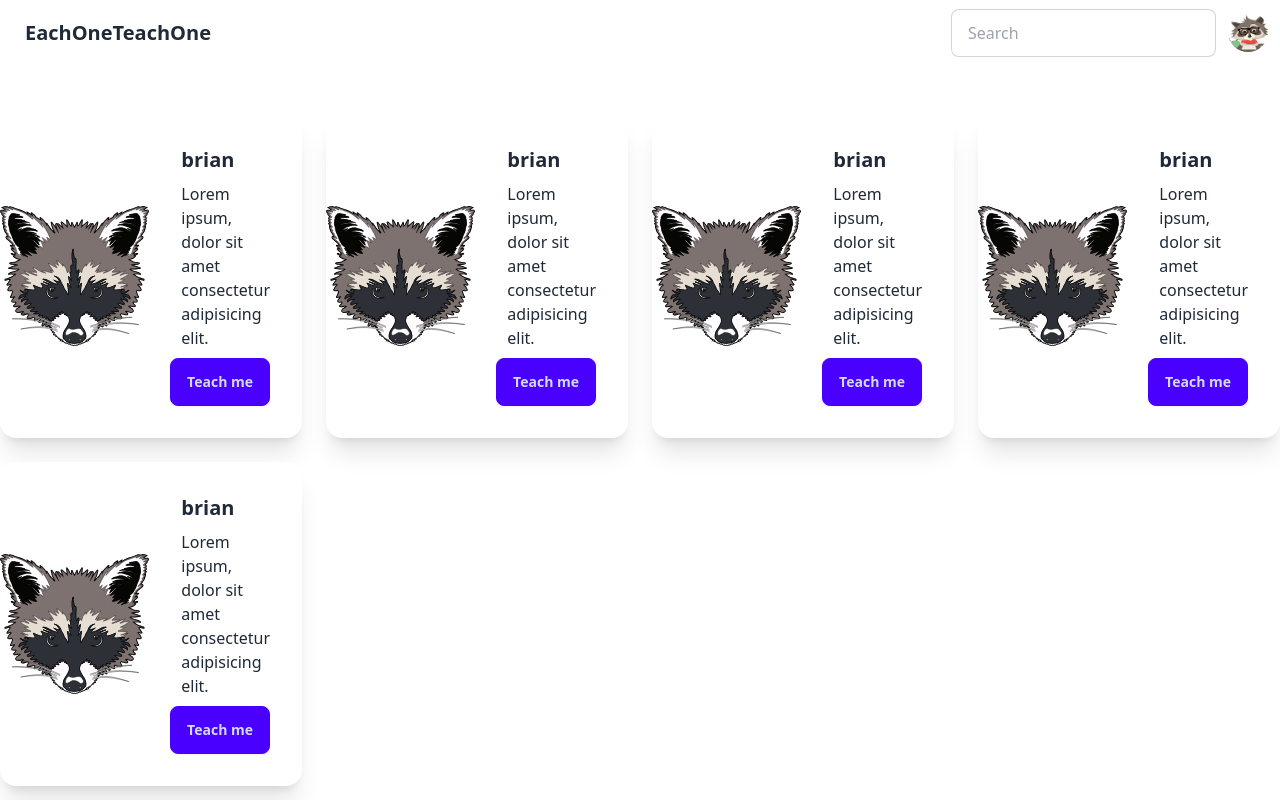
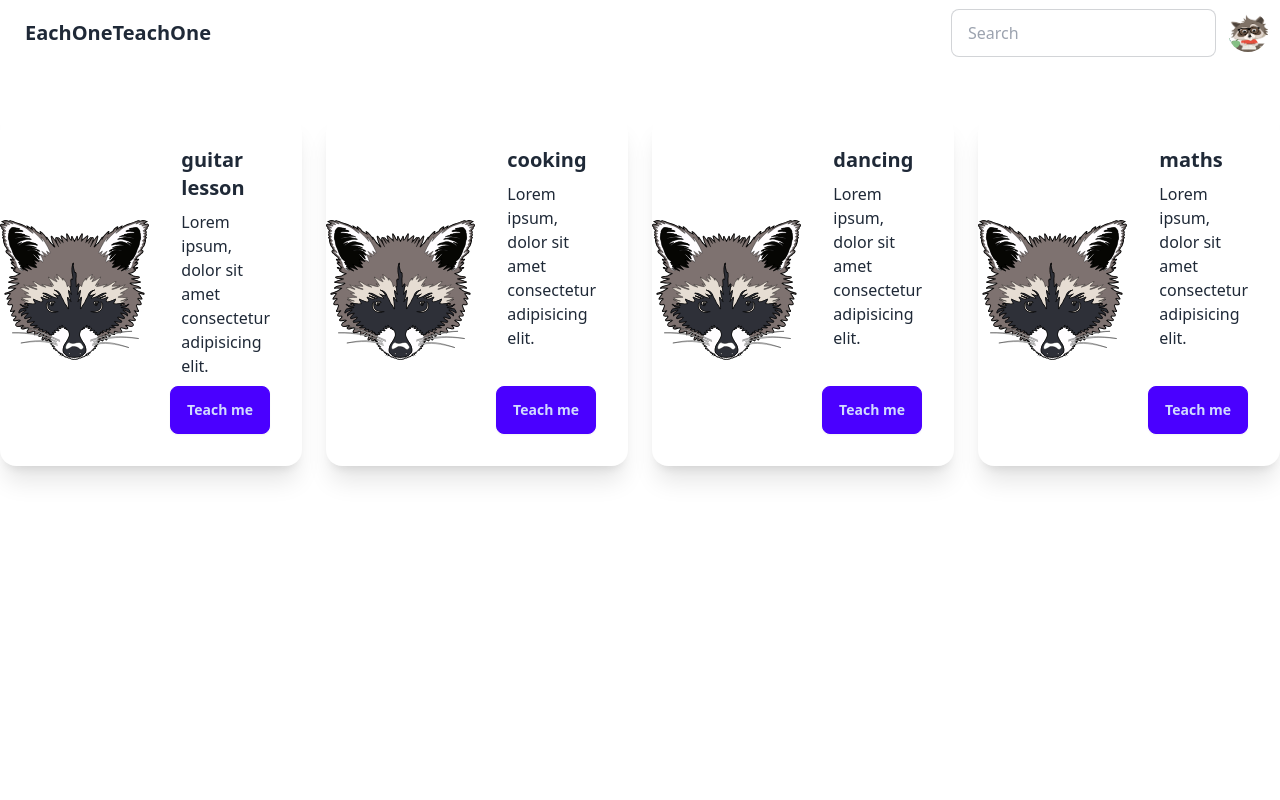
Before and after one commit to kamilbeehus/eachOneTeachOne, a React (Vite) app in the folder client/: page /home in a window 1280 px wide. Built offline with nearby package versions, Linux system fonts and the light colour scheme.

Commit message:
add Error404Page.jsx - homepage is still not connected to backend

```diff
--- a/client/src/App.jsx
+++ b/client/src/App.jsx
@@ -3,6 +3,7 @@ import SignupPage from "./pages/SignupPage";
 import LoginPage from "./pages/LoginPage";
 import HomePage from "./pages/HomePage";
 import LandingPage from "./pages/LandingPage";
+import Error404Page from "./pages/Error404Page";
 
 function App() {
   return (
@@ -12,6 +13,7 @@ function App() {
         <Route path="/login" element={<LoginPage />} />
         <Route path="/signup" element={<SignupPage />} />
         <Route path="/home" element={<HomePage />} />
+        <Route path="*" element={<Error404Page />} />
       </Routes>
     </BrowserRouter>
   );
--- a/client/src/components/SkillCard.jsx
+++ b/client/src/components/CourseCard.jsx
@@ -1,15 +1,16 @@
 import raccoonLogo from "../assets/Raccoon.svg";
 
-export default function SkillCard({ name, shortDescription }) {
+export default function SkillCard({ courseName, courseDescription }) {
   return (
     <>
       <div className="card  bg-base-100 shadow-xl lg:card-side">
         <figure>
+          {/* Todo: insert teachers profile photo */}
           <img src={raccoonLogo} alt="raccoon" />
         </figure>
         <div className="card-body">
-          <h2 className="card-title">{name}</h2>
-          <p>{shortDescription}</p>
+          <h2 className="card-title">{courseName}</h2>
+          <p>{courseDescription}</p>
           <div className="card-actions justify-end">
             <button className="btn btn-primary">Teach me</button>
           </div>
--- /dev/null
+++ b/client/src/components/CourseCardColumn.jsx
@@ -0,0 +1,26 @@
+import CourseCard from "./CourseCard";
+
+export default function CourseCardColumn() {
+  return (
+    <>
+      <div className="card grid sm:grid-cols-4 grid-cols-2 gap-6">
+        <CourseCard
+          courseName="guitar lesson"
+          courseDescription="Lorem ipsum, dolor sit amet consectetur adipisicing elit."
+        />
+        <CourseCard
+          courseName="cooking"
+          courseDescription="Lorem ipsum, dolor sit amet consectetur adipisicing elit."
+        />
+        <CourseCard
+          courseName="dancing"
+          courseDescription="Lorem ipsum, dolor sit amet consectetur adipisicing elit."
+        />
+        <CourseCard
+          courseName="maths"
+          courseDescription="Lorem ipsum, dolor sit amet consectetur adipisicing elit."
+        />
+      </div>
+    </>
+  );
+}
--- a/client/src/components/Navbar.jsx
+++ b/client/src/components/Navbar.jsx
@@ -22,6 +22,7 @@ export default function Navbar() {
             className="btn btn-ghost btn-circle avatar"
           >
             <div className="w-10 rounded-full">
+              {/* Todo: insert teachers profile photo */}
               <img alt="Tailwind CSS Navbar component" src={AvatarLogo} />
             </div>
           </div>
@@ -29,15 +30,15 @@ export default function Navbar() {
             tabIndex={0}
             className="menu menu-sm dropdown-content bg-base-100 rounded-box z-[1] mt-3 w-52 p-2 shadow"
           >
-            <li>
+            {/* Todo: add these options once, they are needed */}
+            {/* <li>
               <a className="justify-between">
                 Profile
-                <span className="badge">New</span>
               </a>
             </li>
             <li>
               <a>Settings</a>
-            </li>
+            </li> */}
             <li>
               <Link to="/">logout</Link>
             </li>
--- a/client/src/components/SkillCardColumn.jsx
+++ /dev/null
@@ -1,30 +0,0 @@
-import SkillCard from "./SkillCard";
-
-export default function SkillCardColumn() {
-  return (
-    <>
-      <div className="card grid sm:grid-cols-4 grid-cols-2 gap-6">
-        <SkillCard
-          name="brian"
-          shortDescription="Lorem ipsum, dolor sit amet consectetur adipisicing elit."
-        />
-        <SkillCard
-          name="brian"
-          shortDescription="Lorem ipsum, dolor sit amet consectetur adipisicing elit."
-        />
-        <SkillCard
-          name="brian"
-          shortDescription="Lorem ipsum, dolor sit amet consectetur adipisicing elit."
-        />
-        <SkillCard
-          name="brian"
-          shortDescription="Lorem ipsum, dolor sit amet consectetur adipisicing elit."
-        />
-        <SkillCard
-          name="brian"
-          shortDescription="Lorem ipsum, dolor sit amet consectetur adipisicing elit."
-        />
-      </div>
-    </>
-  );
-}
--- /dev/null
+++ b/client/src/pages/Error404Page.jsx
@@ -0,0 +1,14 @@
+export default function Error404Page() {
+  return (
+    <>
+      <div className=" flex justify-center items-center min-h-screen space-y-4">
+        <div className="space-y-4 text-primary font-bold text-2xl">
+          <div className="flex jusify-center">
+            Sorry something went wrong...
+          </div>
+          <div className="flex justify-center"> Error 404 </div>
+        </div>
+      </div>
+    </>
+  );
+}
--- a/client/src/pages/HomePage.jsx
+++ b/client/src/pages/HomePage.jsx
@@ -1,12 +1,11 @@
-import { Link } from "react-router-dom";
-import SkillCardColumn from "../components/SkillCardColumn";
+import CourseCardColumn from "../components/CourseCardColumn";
 import Navbar from "../components/Navbar";
 export default function HomePage() {
   return (
     <>
       <Navbar />
       <div className="h-12"></div>
-      <SkillCardColumn />
+      <CourseCardColumn />
     </>
   );
 }
```
